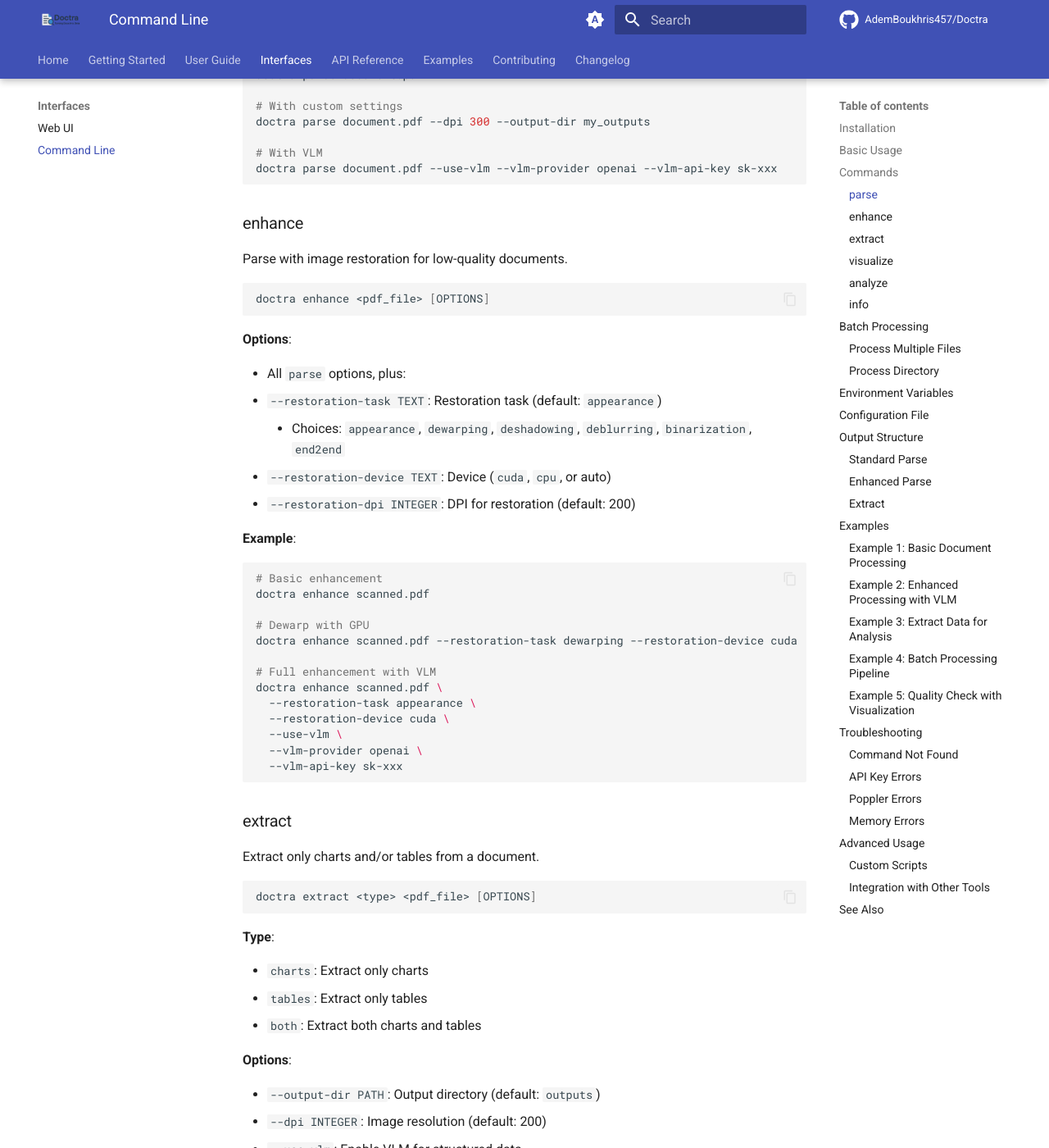
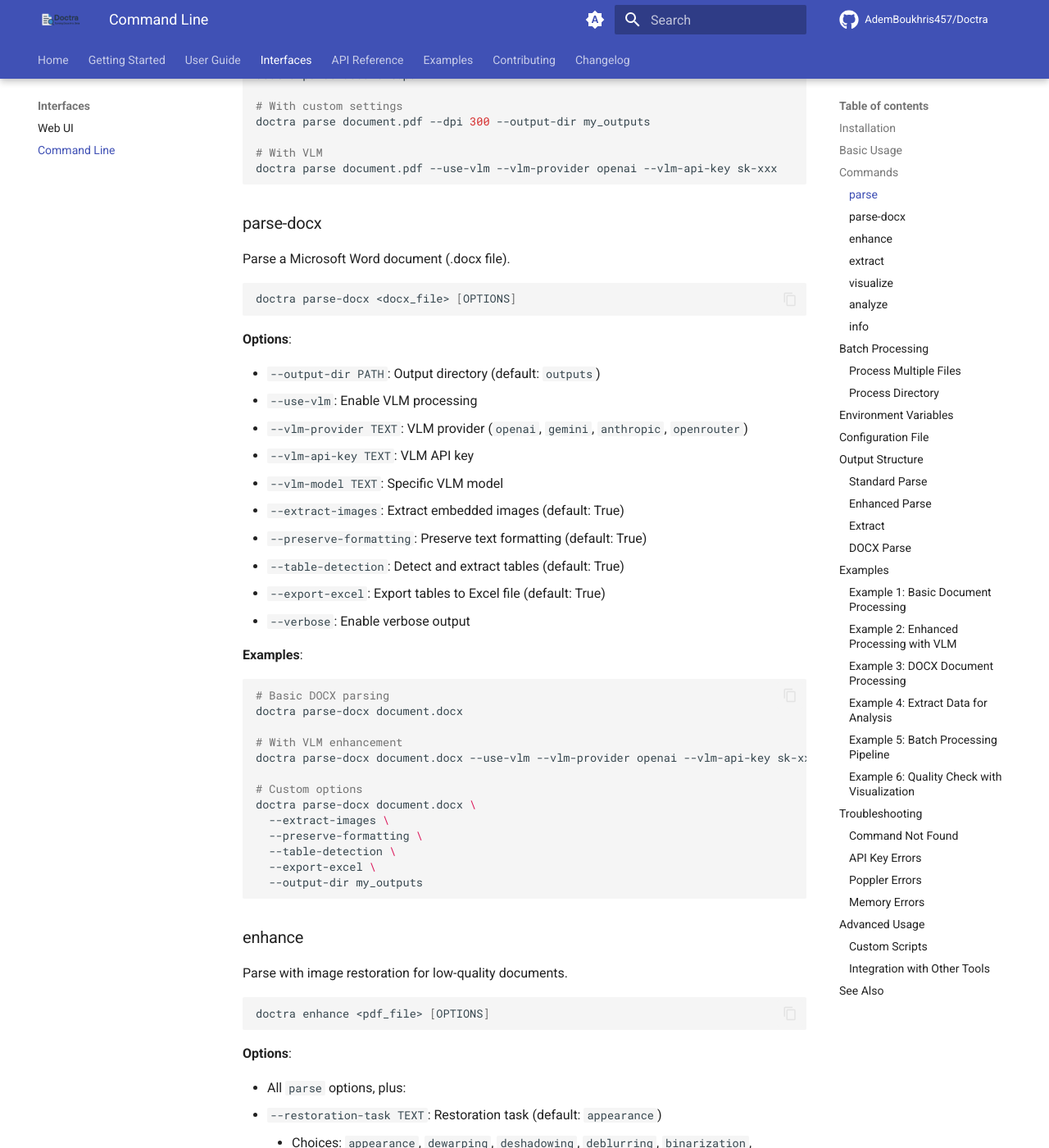
Before and after one commit to AdemBoukhris457/Doctra, an MkDocs documentation site: the page built from docs/interfaces/cli.md, in a window 1280 px wide and 1400 px high, scrolled down 1197 px. Shown: the whole window at 82% size. Built offline with MkDocs 1.6.1 and Material for MkDocs 9.7.7, drawn with Linux system fonts in a browser that asks for light colours; comment, search, counter and statistics services are not loaded; the version menu is left out; some of the changed text lies outside the part shown.

Commit message:
docs: add comprehensive DOCX parser documentation across all docs
- Add DOCX parser section to API reference (parsers.md)
- Create dedicated DOCX parser user guide (docx-parser.md)
- Update CLI documentation with parse-docx command (cli.md)
- Add DOCX parser tab to Web UI documentation (web-ui.md)
- Include usage examples, parameters, and integration details
- Maintain consistent documentation structure and user guidance

Resolves: Complete documentation coverage for DOCX parser functionality

````diff
--- a/docs/interfaces/cli.md
+++ b/docs/interfaces/cli.md
@@ -54,6 +54,45 @@ doctra parse document.pdf --dpi 300 --output-dir my_outputs
 
 # With VLM
 doctra parse document.pdf --use-vlm --vlm-provider openai --vlm-api-key sk-xxx
+```
+
+### parse-docx
+
+Parse a Microsoft Word document (.docx file).
+
+```bash
+doctra parse-docx <docx_file> [OPTIONS]
+```
+
+**Options**:
+
+- `--output-dir PATH`: Output directory (default: `outputs`)
+- `--use-vlm`: Enable VLM processing
+- `--vlm-provider TEXT`: VLM provider (`openai`, `gemini`, `anthropic`, `openrouter`)
+- `--vlm-api-key TEXT`: VLM API key
+- `--vlm-model TEXT`: Specific VLM model
+- `--extract-images`: Extract embedded images (default: True)
+- `--preserve-formatting`: Preserve text formatting (default: True)
+- `--table-detection`: Detect and extract tables (default: True)
+- `--export-excel`: Export tables to Excel file (default: True)
+- `--verbose`: Enable verbose output
+
+**Examples**:
+
+```bash
+# Basic DOCX parsing
+doctra parse-docx document.docx
+
+# With VLM enhancement
+doctra parse-docx document.docx --use-vlm --vlm-provider openai --vlm-api-key sk-xxx
+
+# Custom options
+doctra parse-docx document.docx \
+  --extract-images \
+  --preserve-formatting \
+  --table-detection \
+  --export-excel \
+  --output-dir my_outputs
 ```
 
 ### enhance
@@ -338,6 +377,20 @@ outputs/
         └── vlm_items.json  # If VLM enabled
 ```
 
+### DOCX Parse
+
+```
+outputs/
+└── document/
+    ├── document.md
+    ├── document.html
+    ├── tables.xlsx  # With Table of Contents
+    └── images/
+        ├── image1.png
+        ├── image2.jpg
+        └── ...
+```
+
 ## Examples
 
 ### Example 1: Basic Document Processing
@@ -362,7 +415,23 @@ doctra enhance scanned_document.pdf \
   --output-dir enhanced_results
 ```
 
-### Example 3: Extract Data for Analysis
+### Example 3: DOCX Document Processing
+
+```bash
+# Basic DOCX parsing
+doctra parse-docx report.docx
+
+# With VLM enhancement for structured data
+doctra parse-docx financial_report.docx \
+  --use-vlm \
+  --vlm-provider openai \
+  --vlm-api-key $OPENAI_API_KEY \
+  --export-excel
+
+# Result: outputs/financial_report/document.md, document.html, tables.xlsx
+```
+
+### Example 4: Extract Data for Analysis
 
 ```bash
 # Extract all tables with VLM to get structured data
@@ -398,7 +467,7 @@ done
 echo "All documents processed!"
 ```
 
-### Example 5: Quality Check with Visualization
+### Example 6: Quality Check with Visualization
 
 ```bash
 # Visualize layout detection before full processing
````
Also changed, not shown: other parts of docs/interfaces/cli.md (+1 -1 lines), docs/api/parsers.md (+60 -0 lines), docs/interfaces/web-ui.md (+13 -3 lines), docs/user-guide/parsers/docx-parser.md (added, +283 -0 lines).
